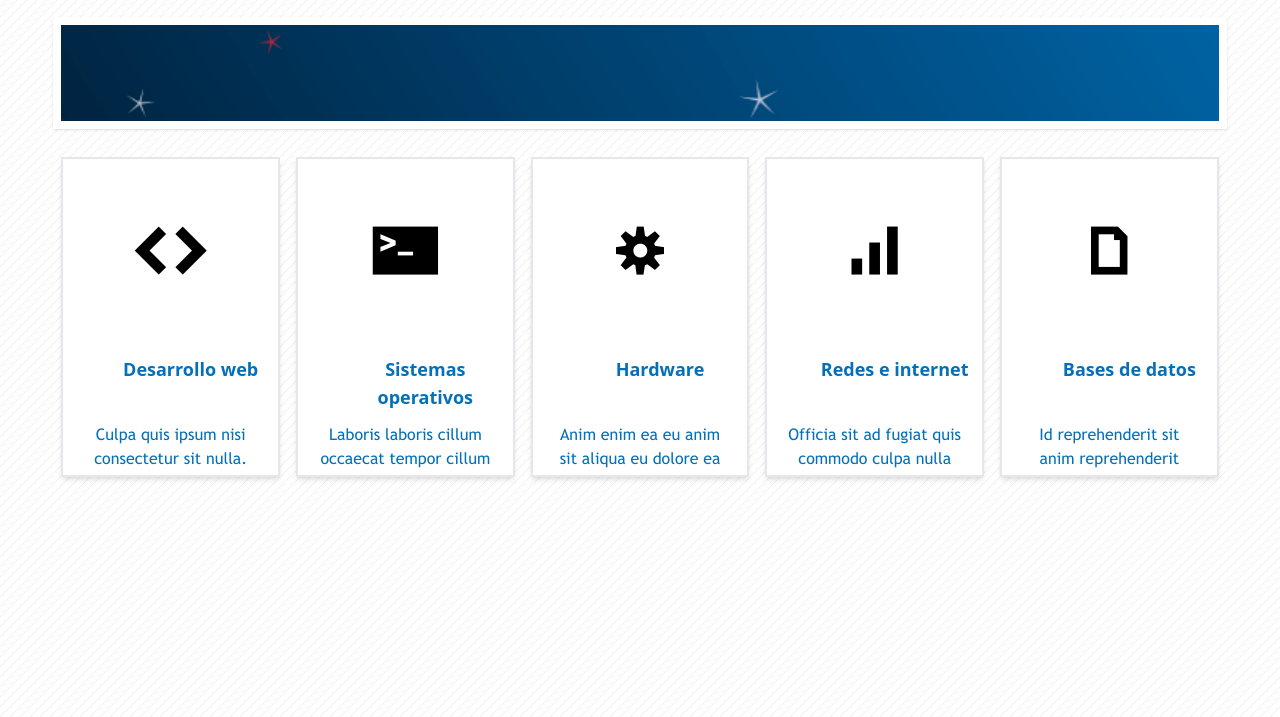
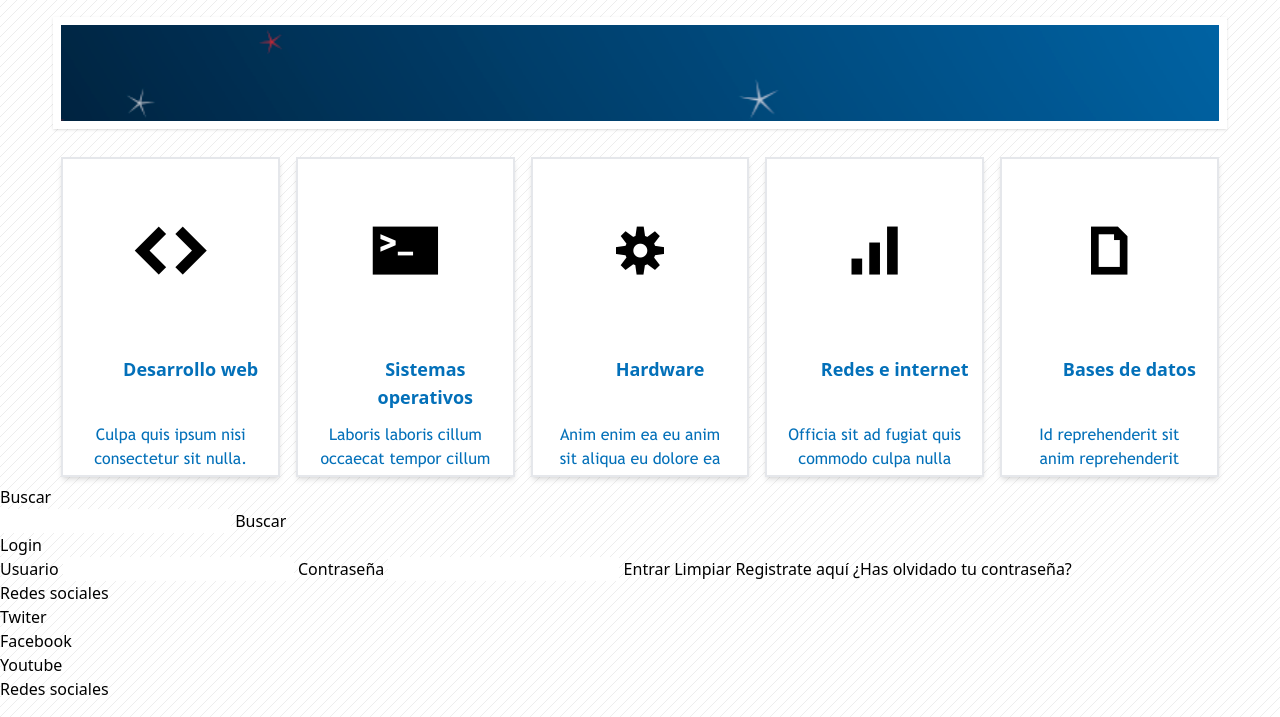
Before and after one commit to mundoenrique/tailwind-victor-robles, a website: page 01-web-tailwind/index.html in a window 1280 px wide. Shown: the part 83-800 px from the top of the page. Drawn offline with Linux system fonts and the light colour scheme.

Commit message:
Html menú lateral

```diff
--- a/01-web-tailwind/index.html
+++ b/01-web-tailwind/index.html
@@ -87,5 +87,40 @@
       <!-- Fin tarjetas -->
     </section>
     <!-- Fin sección información -->
+    <!-- Inicio contenido principal -->
+    <main>
+      <aside id="lateral">
+        <h3>Buscar</h3>
+        <div id="search">
+          <form action="">
+            <input type="text" value="" />
+            <input type="button" value="Buscar" />
+          </form>
+        </div>
+        <h3>Login</h3>
+        <div id="login">
+          <form>
+            <lable for="email">Usuario</lable>
+            <input type="email" id="email" />
+            <lable for="password">Contraseña</lable>
+            <input type="password" id="password" />
+            <input type="submit" value="Entrar" />
+            <input type="reset" value="Limpiar" />
+            <a href="javascript:">Registrate aquí</a>
+            <a href="javascript:">¿Has olvidado tu contraseña?</a>
+          </form>
+        </div>
+        <h3>Redes sociales</h3>
+        <div id="social-media">
+          <div class="twiter"><a href="javascript:">Twiter</a></div>
+          <div class="Facebook"><a href="javascript:">Facebook</a></div>
+          <div class="youtube"><a href="javascript:">Youtube</a></div>
+        </div>
+        <h3>Redes sociales</h3>
+        <div id="sponsors"></div>
+      </aside>
+      <section></section>
+    </main>
+    <!-- Fin contenido principal -->
   </body>
 </html>
```
